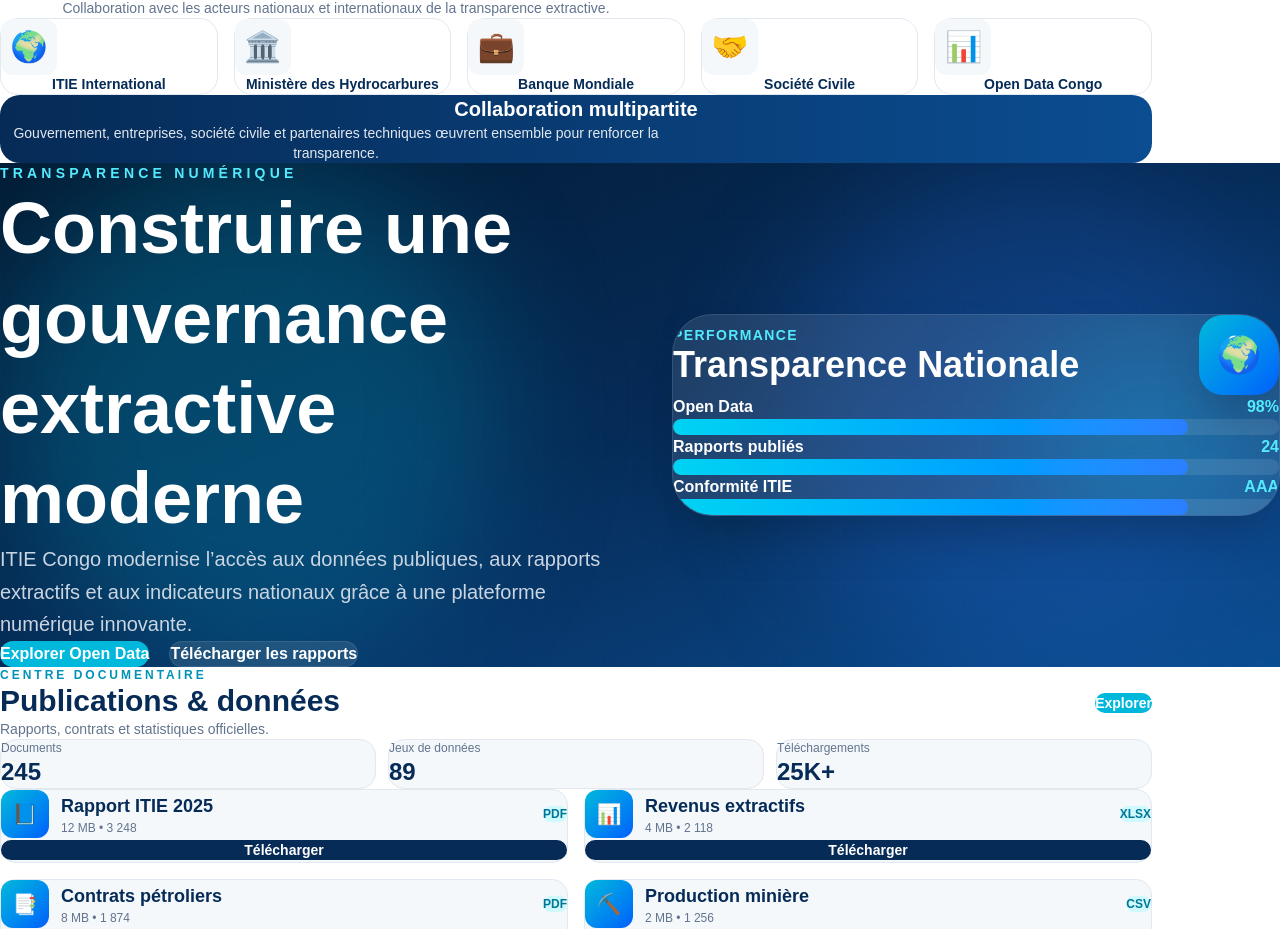
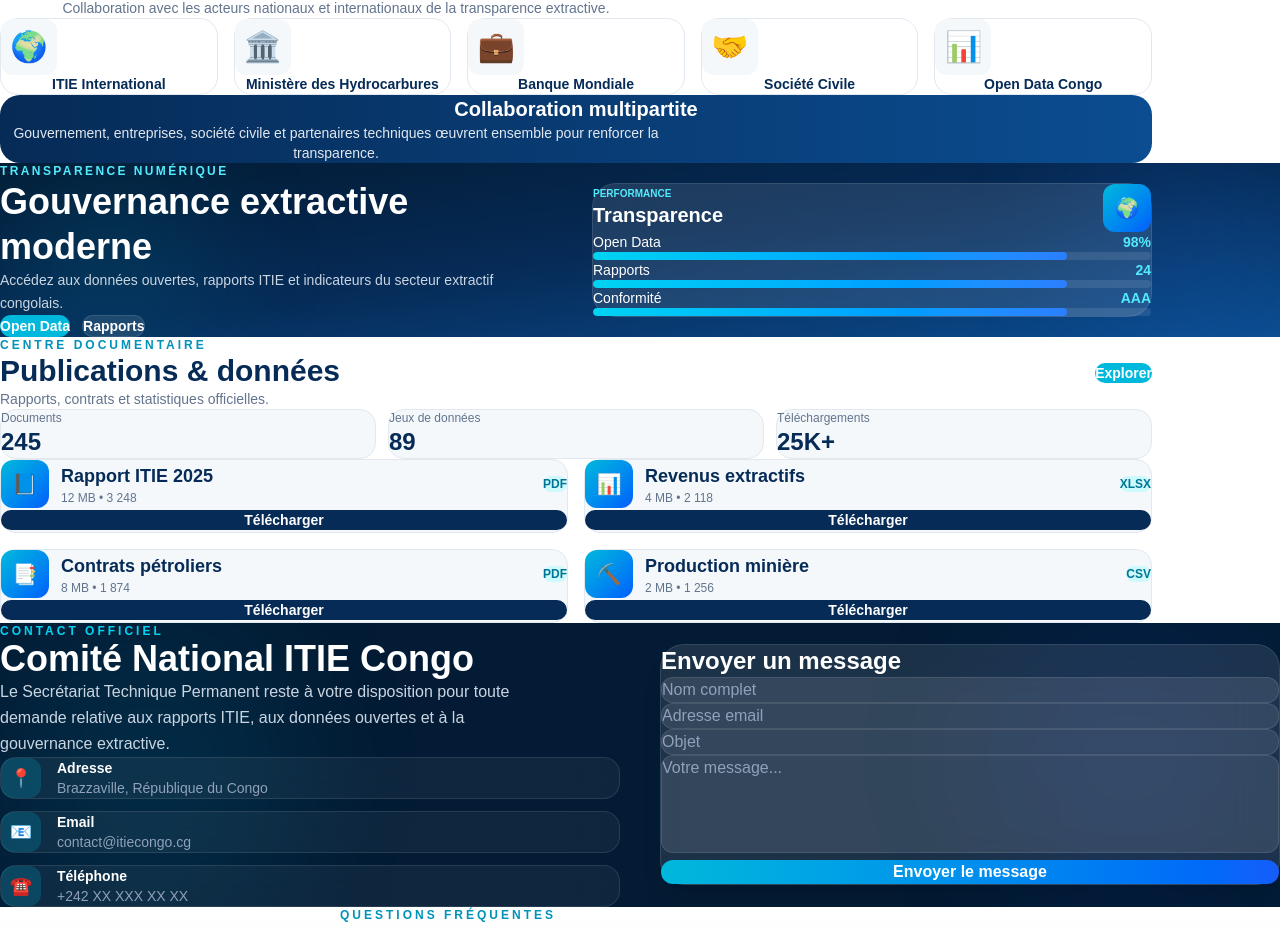
Before and after one commit to athysdavid-hash/cn-itie, a Next.js app: page / in a window 1280 px wide. Shown: the part 3252-4181 px from the top of the page. Built offline with nearby package versions, Linux system fonts and the light colour scheme.

Commit message:
Reduce BigCTA section

```diff
--- a/components/BigCTA.tsx
+++ b/components/BigCTA.tsx
@@ -1,67 +1,41 @@
 export default function BigCTA() {
   return (
-    <section className="relative py-32 px-4 overflow-hidden">
+    <section className="relative py-14 px-4 overflow-hidden">
 
       {/* BACKGROUND */}
       <div className="absolute inset-0 bg-gradient-to-br from-[#031b34] via-[#062b57] to-[#0b4d91]" />
 
-      {/* GLOW */}
-      <div className="absolute top-0 left-0 w-[500px] h-[500px] bg-cyan-400/20 blur-3xl rounded-full" />
+      <div className="absolute top-0 left-0 w-52 h-52 bg-cyan-400/10 blur-3xl rounded-full" />
+      <div className="absolute bottom-0 right-0 w-52 h-52 bg-blue-500/10 blur-3xl rounded-full" />
 
-      <div className="absolute bottom-0 right-0 w-[500px] h-[500px] bg-blue-500/20 blur-3xl rounded-full" />
+      <div className="relative z-10 max-w-6xl mx-auto">
 
-      {/* GRID */}
-      <div className="absolute inset-0 opacity-10">
-
-        <div
-          className="w-full h-full"
-          style={{
-            backgroundImage:
-              "linear-gradient(rgba(255,255,255,0.08) 1px, transparent 1px), linear-gradient(90deg, rgba(255,255,255,0.08) 1px, transparent 1px)",
-            backgroundSize: "60px 60px",
-          }}
-        />
-
-      </div>
-
-      <div className="relative z-10 max-w-7xl mx-auto">
-
-        <div className="grid lg:grid-cols-2 gap-16 items-center">
+        <div className="grid lg:grid-cols-2 gap-8 items-center">
 
           {/* LEFT */}
           <div>
 
-            <p className="text-cyan-300 uppercase tracking-[0.3em] font-black text-sm">
+            <p className="text-cyan-300 uppercase tracking-[0.2em] font-black text-xs">
               Transparence numérique
             </p>
 
-            <h2 className="text-4xl lg:text-7xl font-black text-white mt-8 leading-tight">
-
-              Construire une gouvernance extractive moderne
-
+            <h2 className="text-2xl lg:text-4xl font-black text-white mt-3 leading-tight">
+              Gouvernance extractive moderne
             </h2>
 
-            <p className="text-slate-300 text-xl leading-relaxed mt-6 max-w-2xl">
-
-              ITIE Congo modernise l’accès aux données publiques,
-              aux rapports extractifs et aux indicateurs nationaux
-              grâce à une plateforme numérique innovante.
-
+            <p className="text-slate-300 text-sm mt-4 leading-relaxed max-w-xl">
+              Accédez aux données ouvertes, rapports ITIE et
+              indicateurs du secteur extractif congolais.
             </p>
 
-            {/* BUTTONS */}
-            <div className="flex flex-wrap gap-5 mt-12">
+            <div className="flex flex-wrap gap-3 mt-6">
 
-              <button className="bg-cyan-500 hover:bg-cyan-600 hover:scale-105 transition text-white px-8 py-5 rounded-2xl font-black shadow-2xl">
-
-                Explorer Open Data
-
+              <button className="bg-cyan-500 text-white px-5 py-2.5 rounded-xl font-black text-sm">
+                Open Data
               </button>
 
-              <button className="bg-white/10 backdrop-blur-xl border border-white/10 hover:bg-white/20 text-white px-8 py-5 rounded-2xl font-black transition">
-
-                Télécharger les rapports
-
+              <button className="bg-white/10 border border-white/10 text-white px-5 py-2.5 rounded-xl font-black text-sm">
+                Rapports
               </button>
 
             </div>
@@ -69,73 +43,54 @@
           </div>
 
           {/* RIGHT */}
-          <div className="relative">
+          <div>
 
-            {/* CARD */}
-            <div className="bg-white/10 backdrop-blur-2xl border border-white/10 rounded-[40px] p-10 shadow-2xl overflow-hidden relative">
+            <div className="bg-white/10 backdrop-blur-xl border border-white/10 rounded-[24px] p-5">
 
-              {/* GLOW */}
-              <div className="absolute top-0 right-0 w-64 h-64 bg-cyan-400/20 rounded-full blur-3xl" />
-
-              <div className="relative z-10">
-
-                {/* TOP */}
-                <div className="flex items-center justify-between mb-12">
+              <div className="flex items-center justify-between mb-5">
 
                 <div>
 
-                    <p className="text-cyan-300 uppercase tracking-widest text-sm font-black">
+                  <p className="text-cyan-300 uppercase text-[10px] font-black">
                     Performance
                   </p>
 
-                    <h3 className="text-4xl font-black text-white mt-4">
-                      Transparence Nationale
+                  <h3 className="text-xl font-black text-white mt-1">
+                    Transparence
                   </h3>
 
                 </div>
 
-                  <div className="w-20 h-20 rounded-3xl bg-gradient-to-br from-cyan-500 to-blue-600 flex items-center justify-center text-4xl shadow-2xl">
-
+                <div className="w-12 h-12 rounded-xl bg-gradient-to-br from-cyan-500 to-blue-600 flex items-center justify-center text-xl">
                   🌍
-
                 </div>
 
               </div>
 
-                {/* STATS */}
-                <div className="space-y-8">
+              <div className="space-y-4">
 
                 {[
-                    {
-                      label: "Open Data",
-                      value: "98%",
-                    },
-                    {
-                      label: "Rapports publiés",
-                      value: "24",
-                    },
-                    {
-                      label: "Conformité ITIE",
-                      value: "AAA",
-                    },
+                  { label: "Open Data", value: "98%" },
+                  { label: "Rapports", value: "24" },
+                  { label: "Conformité", value: "AAA" },
                 ].map((item, index) => (
                   <div key={index}>
 
-                      <div className="flex items-center justify-between mb-3">
+                    <div className="flex justify-between mb-1">
 
-                        <span className="text-white font-bold">
+                      <span className="text-white text-sm">
                         {item.label}
                       </span>
 
-                        <span className="text-cyan-300 font-black">
+                      <span className="text-cyan-300 text-sm font-black">
                         {item.value}
                       </span>
 
                     </div>
 
-                      <div className="h-4 bg-white/10 rounded-full overflow-hidden">
+                    <div className="h-2 bg-white/10 rounded-full overflow-hidden">
 
-                        <div className="h-full w-[85%] rounded-full bg-gradient-to-r from-cyan-400 to-blue-500" />
+                      <div className="h-full w-[85%] bg-gradient-to-r from-cyan-400 to-blue-500 rounded-full" />
 
                     </div>
 
@@ -152,8 +107,6 @@
 
       </div>
 
-      </div>
-
     </section>
   )
 }
```
Lines whose indentation alone changed are shown as unchanged.
